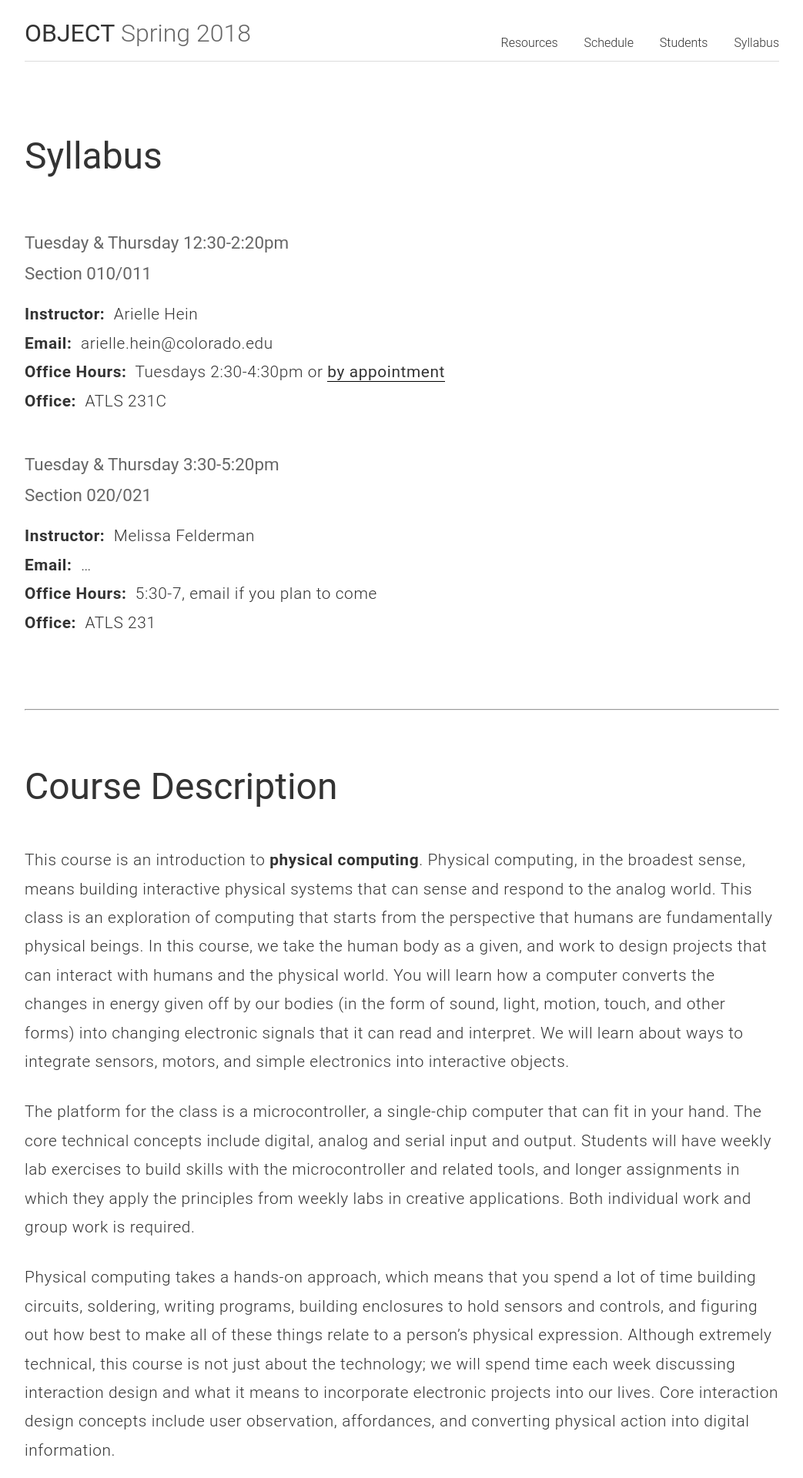
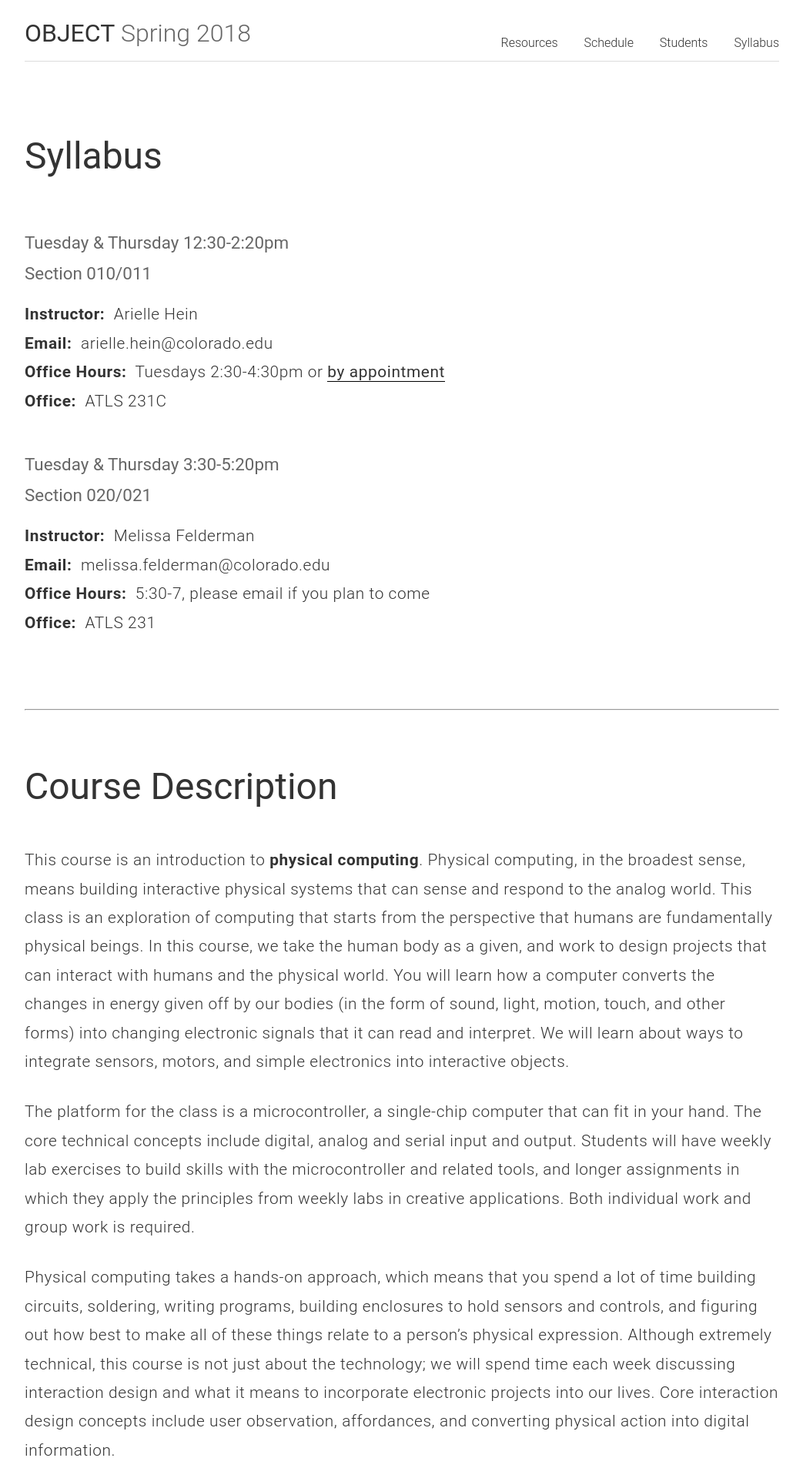
Before and after one commit to coloringchaos/object-s18, a Jekyll site: the page built from syllabus.md, in a window 1280 px wide. Shown: the top 1920 px of the page at 77% size, without its empty margins (118-1161 px from the left). Built offline with Jekyll 4.4.1, drawn with Linux system fonts in a browser that asks for light colours.

```diff
--- a/_sass/typography.scss
+++ b/_sass/typography.scss
@@ -39,7 +39,7 @@ h2 {
 }
 
 h3{
-	font-size: 1.25em; /* 18px/16px */
+	font-size: 2em; /* 18px/16px */
 	font-weight: 400;
 	line-height: 1.8em;
 	padding: 0.66667em 0; /* 12px/18px * 2 (Use padding instead of margin to maintain proximity with paragraph) */
@@ -94,7 +94,7 @@ h2 {
 }
 
 h3{
-	font-size: 1.5em; /* 24px/18px */
+	font-size: 2em; /* 24px/18px */
 	font-weight: 400;
 	line-height: 1.8em;
 	padding: 0.5em 0; /* 12px/24px * 2 (Use padding instead of margin to maintain proximity with paragraph) */
--- a/syllabus.md
+++ b/syllabus.md
@@ -14,8 +14,8 @@ description: Course information for Object, Spring 2018.
 
 #### Tuesday & Thursday 3:30-5:20pm <br>Section 020/021
 **Instructor:**&nbsp; Melissa Felderman<br>
-**Email:**&nbsp; ...<br>
-**Office Hours:**&nbsp; 5:30-7, email if you plan to come<br>
+**Email:**&nbsp; melissa.felderman@colorado.edu<br>
+**Office Hours:**&nbsp; 5:30-7, please email if you plan to come<br>
 **Office:**&nbsp; ATLS 231
 
 <br>
```
Also changed, not shown: _posts/2018-01-10-blogs.md (added, +51 -0 lines), schedule.md (+2 -2 lines), _posts/2018-01-15-lab1.md (renamed from _posts/2018-01-09-lab1.md).
